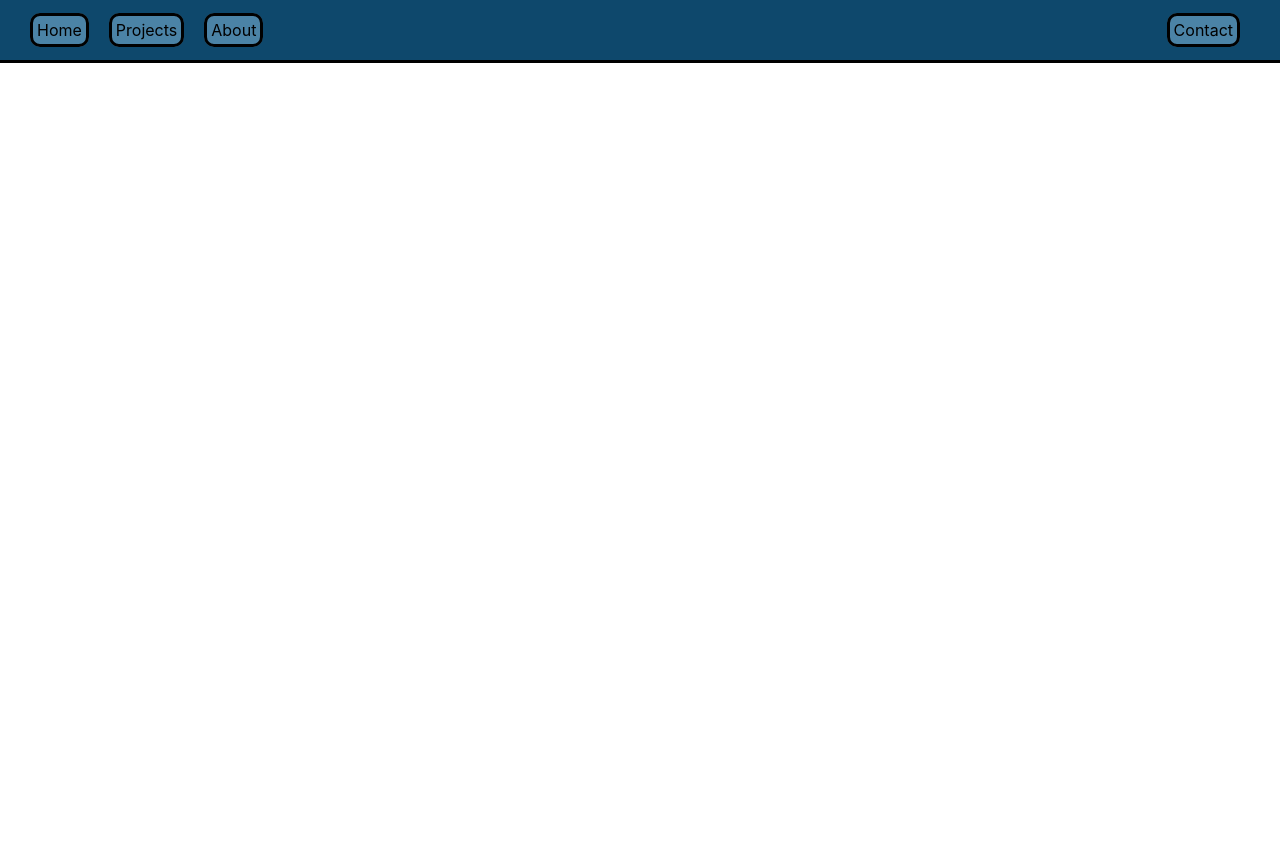
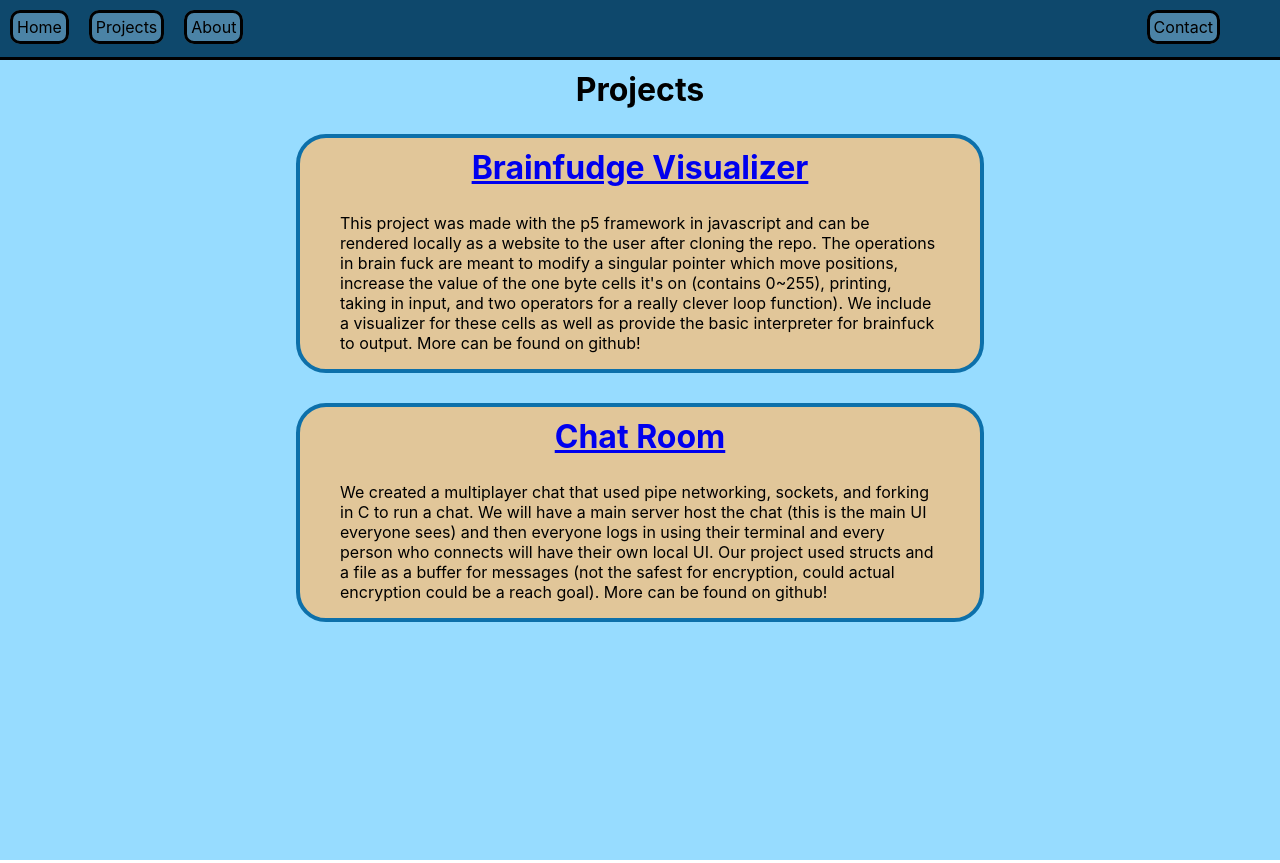
Before and after one commit to eduardoloz/my-web, a React (Create React App) app: page /Projects in a window 1280 px wide. Before the commit the page ends 800 px from the top, so only its background shows below. Built offline with nearby package versions, Linux system fonts and the light colour scheme.

Commit message:
idk what changes I made I just made changes LOL

```diff
--- a/package.json
+++ b/package.json
@@ -2,7 +2,7 @@
   "name": "web",
   "version": "0.1.0",
   "homepage": "https://eduardoloz.github.io/my-web",
-  "private": true,
+  "private": false,
   "dependencies": {
     "@testing-library/jest-dom": "^5.17.0",
     "@testing-library/react": "^13.4.0",
--- a/src/components/Navbar/Navbar.css
+++ b/src/components/Navbar/Navbar.css
@@ -1,19 +1,22 @@
 .navbar {
-    position: fixed;
+    position: relative;
     top:-3px;
 
-    overflow: hidden;
+
+    height: 60px;
     width: 100vw;
+
     background-color: #0e486c;
-    left: -3px;
 
-    border: 3px solid;
-    margin: 0px 0px 23px 0px;
-    padding: 20px;
+    border-bottom: 3px solid;
+
 }
 
 
 .navbar a {
+    position: relative;
+    top: 20px;
+
     text-align: center;
     background-color: #4b83a6;
     color:rgb(0,0,0);
--- a/src/components/Navbar/Navbar.js
+++ b/src/components/Navbar/Navbar.js
@@ -3,11 +3,11 @@ import './Navbar.css'
 const Navbar = () => {
   return (
     <nav className='navbar'>
-      <a href="\">Home</a>
-      <a href="\projects">Projects</a>
-      <a href="#about">About</a>
+      <a href="/">Home</a>
+      <a href="/Projects">Projects</a>
+      <a href="./#about">About</a>
       <div className="right">
-        <a href="\contact">Contact</a>
+        <a href="/contact">Contact</a>
         <i class="fa-brands fa-github"></i>
       </div>
     </nav>
--- a/src/components/ProjDisplay/ProjDisplay.css
+++ b/src/components/ProjDisplay/ProjDisplay.css
@@ -1,12 +1,32 @@
-.page{
+.proj-page{
     display: flex;
+
+    width: 100vw;
     flex-direction: column;
     justify-content: space-evenly;
+    align-items:center;
 }
 
+.page{
+	position: relative;
+	top: -3px;
+	width: 100vw;
+    height:100vh;
+    background-color: rgb(151, 220, 255);
+}
+
+h1 {
+    text-align: center;
+    margin: 0px;
+    padding: 10px;
+}
 .project {
-    width: 100px;
-    border-radius: 10px;
+    width: 600px;
+    border: 4px solid;
+
+    border-radius: 30px;
+    margin: 15px;
+    padding: 0 40px 0 40px;
 
     background-color: rgba(225, 198, 153);
     border-color: rgba(13,112,170,225);
--- a/src/components/ProjDisplay/Project.js
+++ b/src/components/ProjDisplay/Project.js
@@ -1,8 +1,9 @@
 import './ProjDisplay.css'
 
-const Project = (props) => {
-	const title = props.title;
-	const link = props.link;
+const Project = ({proj}) => {
+	const title = proj.title;
+	const link = proj.link;
+  const description = proj.description
 
   return (
     <div className='project'>
--- a/src/pages/Home/index.css
+++ b/src/pages/Home/index.css
@@ -1,7 +1,7 @@
-
-.home-page{
+.page{
+	position: relative;
+	top: -3px;
 	width: 100vw;
-	scroll-padding-top: 4em; /* Because we have fixed header */
 }
 
 .section-1 {
--- a/src/pages/Home/index.js
+++ b/src/pages/Home/index.js
@@ -2,7 +2,7 @@ import "./index.css"
 
 const Home = () => {
   return(
-	<div className="home-page">
+	<div className="page">
 		<div className="section-1">
 			<br></br>
 			<br></br>
--- a/src/pages/projects.js
+++ b/src/pages/projects.js
@@ -1,13 +1,59 @@
-import { useState, useEffect } from 'react'
+// import { useState, useEffect } from 'react'
+import Project from "../components/ProjDisplay/Project.js"
+import { useState } from 'react';
+import './../components/ProjDisplay/ProjDisplay.css'
 
 const Projects = () => {
-	const [projs, setProjs] = useState(null);
+	const [projData, setProjData] = useState([
+		{
+			"id": 0,
+			"title": "Brainfudge Visualizer",
+			"link": "https://github.com/Stuycs-K/final-project-4-leet-lozanoe",
+			"brief": "A visualizer made with p5 (js) for brainfuck, a programming language with just 8 operators (it's turing complete!).",
+			"description": "This project was made with the p5 framework in javascript and can be rendered locally as a website to the user after cloning the repo. The operations in brain fuck are meant to modify a singular pointer which move positions, increase the value of the one byte cells it's on (contains 0~255), printing, taking in input, and two operators for a really clever loop function). We include a visualizer for these cells as well as provide the basic interpreter for brainfuck to output. More can be found on github!",
+			"codevs": [
+					{
+						"name": "Tedd Lee",
+						"profile": "https://github.com/aGreenCat"
+					}
+				]
+		},
+		{
+			"id": 1,
+			"title": "Chat Room",
+			"link": "https://github.com/stuyvesant-cs/project-iiits-the-final-project-4-mizhen-serbanescu-lozano",
+			"brief": "A chat box made in C that users can join that renders in their terminal",
+			"description": "We created a multiplayer chat that used pipe networking, sockets, and forking in C to run a chat. We will have a main server host the chat (this is the main UI everyone sees) and then everyone logs in using their terminal and every person who connects will have their own local UI. Our project used structs and a file as a buffer for messages (not the safest for encryption, could actual encryption could be a reach goal). More can be found on github!",
+			"codevs": [
+					{
+						"name": "Aiden Mizhen",
+						"profile": "https://github.com/amizhen"
+					},
+					{
+						"name": "Paul Serbanescu",
+						"profile": "https://github.com/pserb"
+					}
+				]
+		}]);
 
-	useEffect(() => {
-		console.log('Your mother');
-	},[]);
+	console.log(projData);
+	console.log(projData[0]);
+	// const [projs, setProjs] = useState(null);
+	// useEffect(() => {
+	// 	url =
+	// 	fectc
+	// 	console.log('Your mother');
+	// },[]);
 
-	return <h1>Projects</h1>;
+
+	return (
+		<div className="page">
+			<h1>Projects</h1>
+			<div className="proj-page">
+				<Project proj={projData[0]}/>
+				<Project proj={projData[1]}/>
+			</div>
+		</div>
+	);
 }
-
 export default Projects
```
